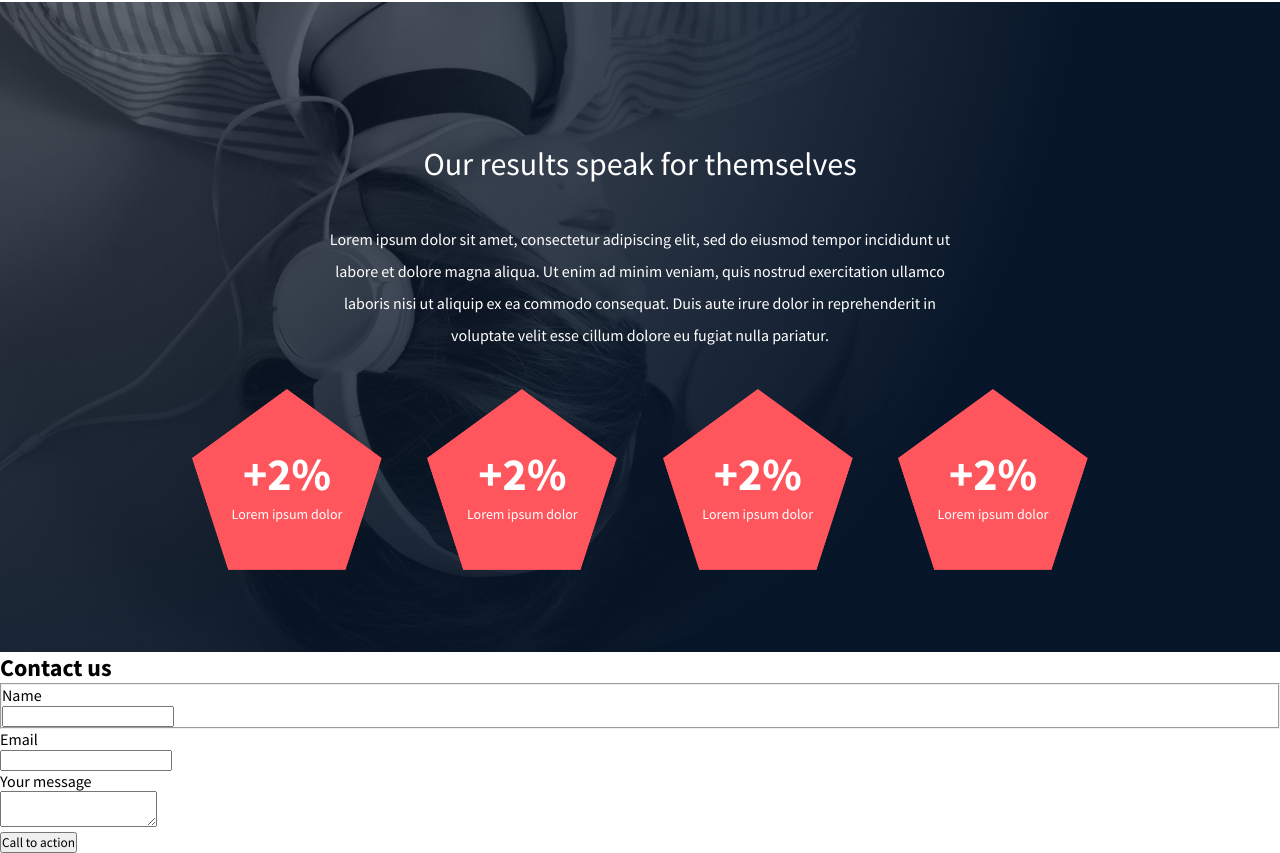
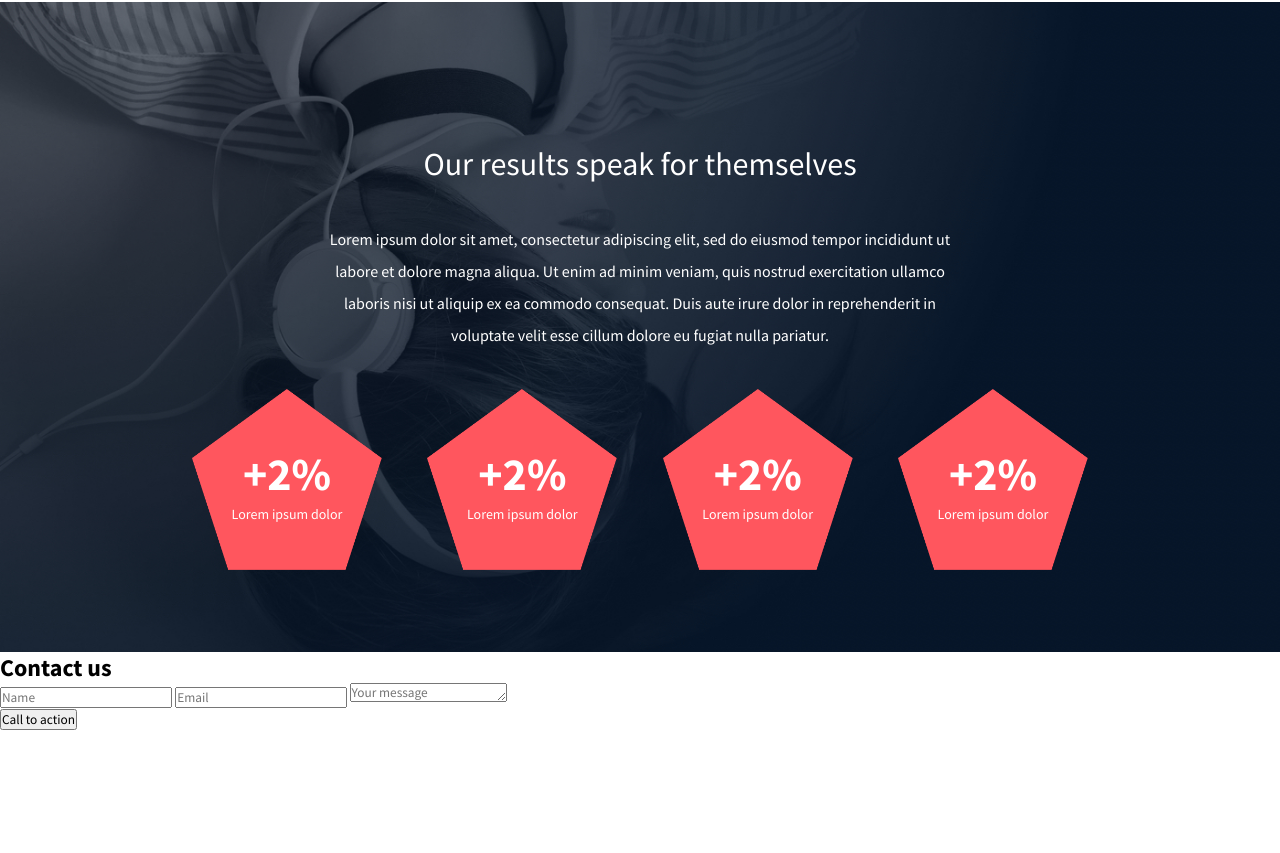
Before and after one commit to BPChance/atlas-headphones, a plain HTML site: page index.html in a window 1280 px wide. Shown: the part 1541-2394 px from the top of the page. After the commit the page ends 2271 px from the top, so only its background shows below. Drawn offline with Linux system fonts and the light colour scheme.

Commit message:
Redid form layout

```diff
--- a/index.html
+++ b/index.html
@@ -97,39 +97,15 @@
             <div class="contact">
                 <h1>Contact us</h1>
                 <form action="#" method="post">
-                    <fieldset>
-                        <div class="form-group col-1-2">
-                            <label for="Name">Name</label>
-                            <div class="form-field">
-                                <span class="form-field-container">
-                                    <input type="text" name="Name" id="Name" pattern="[A-Za-zÀ-ž\s]{3,}" maxlength="50" autocomplete="on" accesskey="n" required="true">
-                                    <i class="form-field-icon"></i>
-                                </span>
-                            </div>
-                        </div>
-                        </div>
-                        <div class="form-group col-2-3">
-                            <label for="Email">Email</label>
-                            <div class="form-field">
-                                <span class="form-field-container">
-                                    <input type="email" name="Email" id="Email" pattern="[a-z0-9._%+-]+@[a-z0-9.-]+\.[a-z]{2,}$" maxlength="55" autocomplete="on" accesskey="e" required="true">
-                                    <i class="form-field-icon"></i>
-                                </span>
-                            </div>
-                        </div>
-                    </fieldset>
-                    <div class="form-group col-2-3">
-                            <label for="your-message">Your message</label>
-                            <div class="form-field">
-                                <span class="form-field-container">
-                                    <textarea name="your-message" id="your-message" minlength="10" accesskey="m" required="true"></textarea>
-                                </span>
-                            </div>
-                        </div>
-                </form>
+                    <div class="contact-form">
+                        <input type="text" placeholder="Name" id="Name" pattern="[A-Za-zÀ-ž\s]{3,}" maxlength="50" autocomplete="on" accesskey="n" required="true">
+                        <input type="email" placeholder="Email" id="Email" pattern="[a-z0-9._%+-]+@[a-z0-9.-]+\.[a-z]{2,}$" maxlength="55" autocomplete="on" accesskey="e" required="true">
+                        <textarea name="your-message" id="your-message" minlength="10" accesskey="m" placeholder="Your message" rows="1" required="true"></textarea>
+                    </div>
                 <button>
                     Call to action
                 </button>
+                </form>
             </div>
         </section>
     </main>
```
